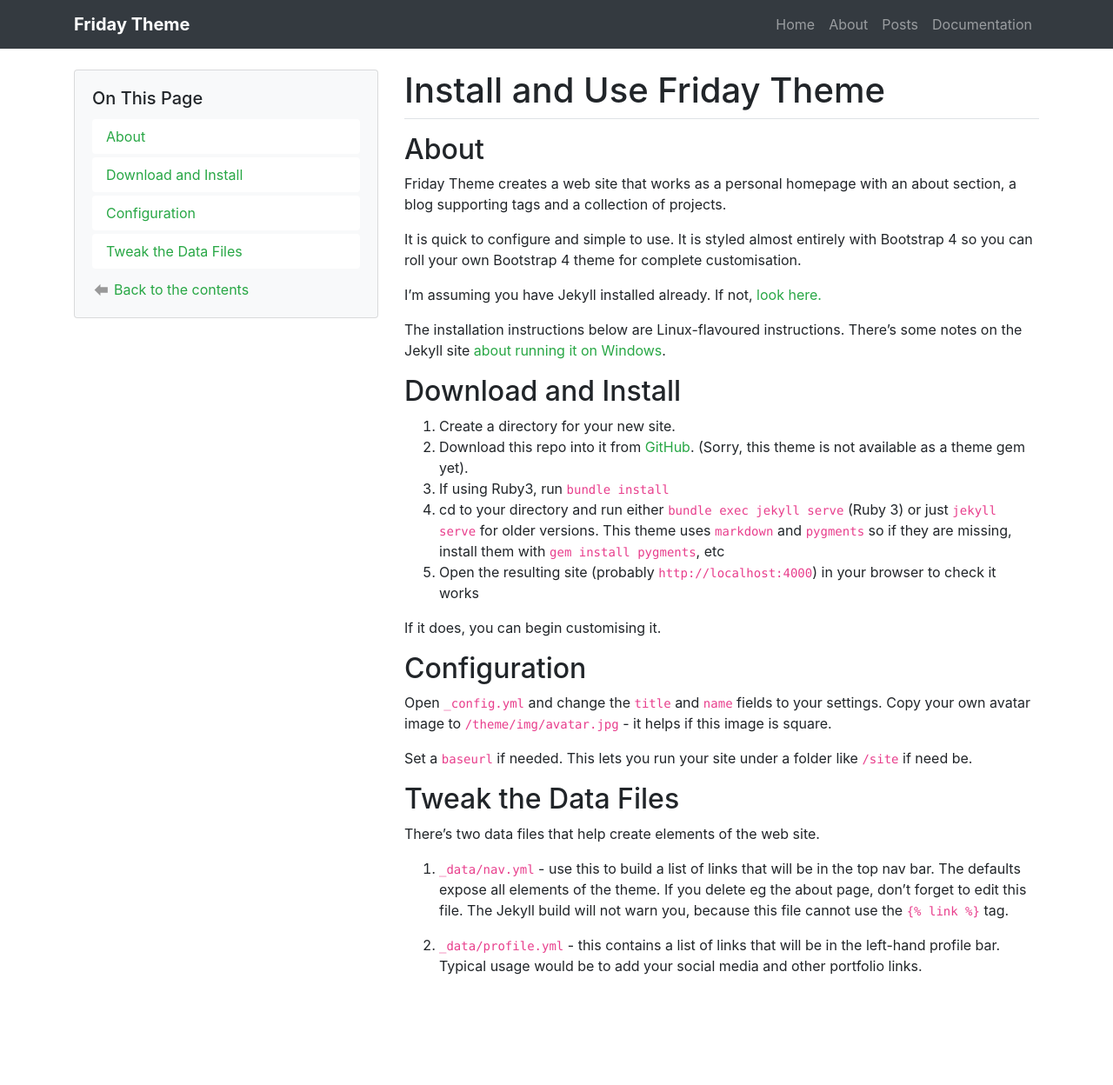
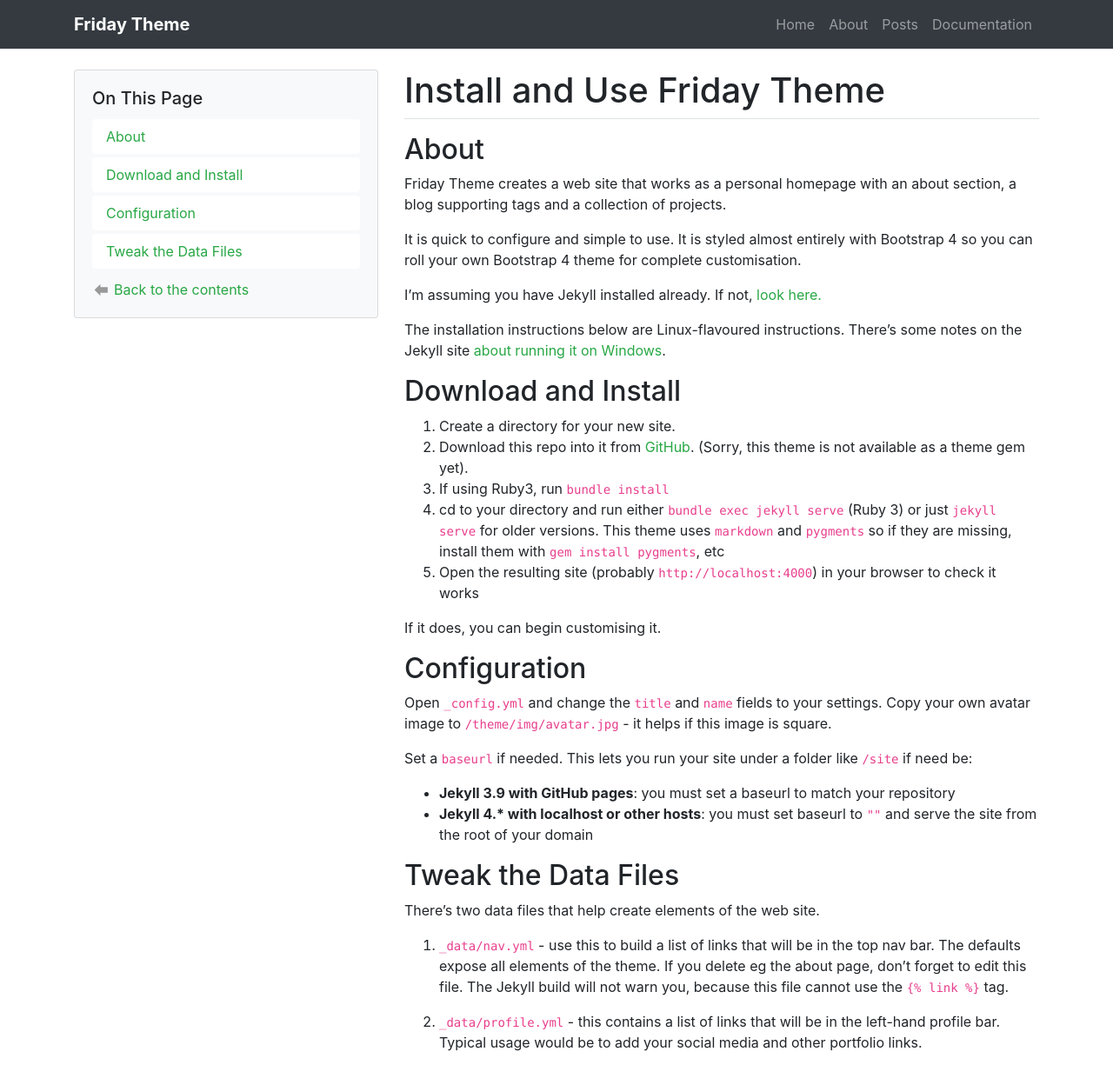
Before and after one commit to sfreytag/friday-theme, a Jekyll site: the page built from _projects/install.md, in a window 1280 px wide and 1251 px high. Shown: the top 1248 px of the window at 87% size. Built offline with Jekyll 4.4.1, drawn with Linux system fonts in a browser that asks for light colours.

Commit message:
Add more notes about the baseurl for Jekyll 4

```diff
--- a/_projects/install.md
+++ b/_projects/install.md
@@ -26,7 +26,10 @@ If it does, you can begin customising it.
 
 Open `_config.yml` and change the `title` and `name` fields to your settings. Copy your own avatar image to `/theme/img/avatar.jpg` - it helps if this image is square.
 
-Set a `baseurl` if needed. This lets you run your site under a folder like `/site` if need be.
+Set a `baseurl` if needed. This lets you run your site under a folder like `/site` if need be:
+
+- **Jekyll 3.9 with GitHub pages**: you must set a baseurl to match your repository
+- **Jekyll 4.* with localhost or other hosts**: you must set baseurl to `""` and serve the site from the root of your domain
 
 ## Tweak the Data Files
 
```
Also changed, not shown: README.md (+7 -3 lines), _config.yml (+6 -1 lines).
